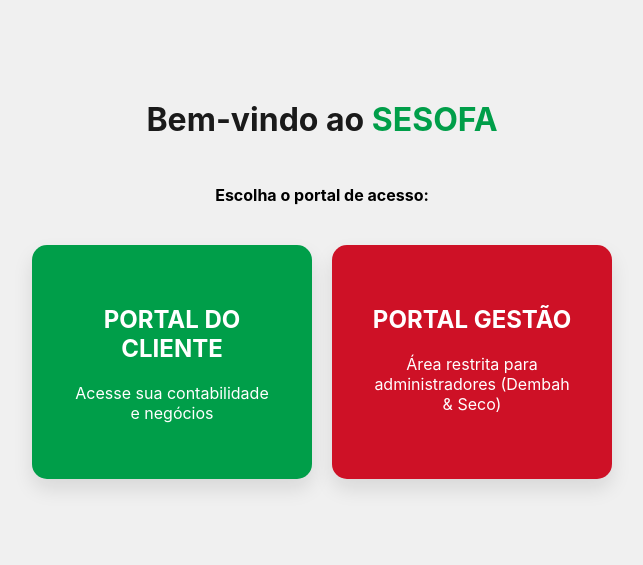
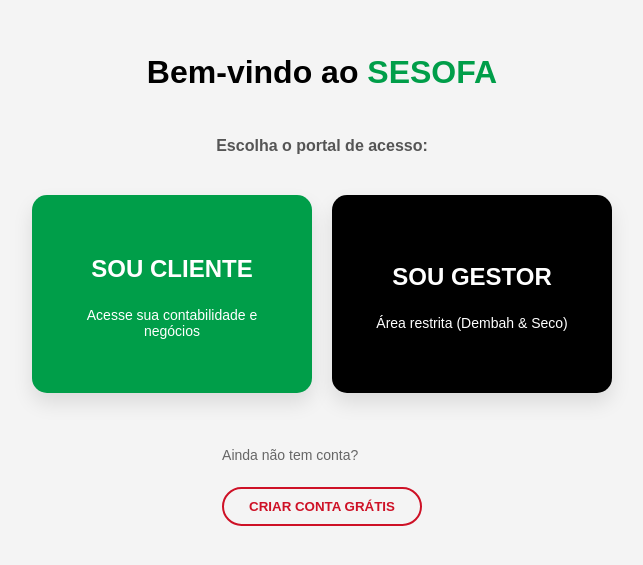
Before and after one commit to candmamadu00-glitch/sesofa, a React (Create React App) app in the folder cliente/: page / in a window 1280 px wide. Shown: the part 121-686 px from the top of the page, without its empty margins (318-961 px from the left). Built offline with nearby package versions, Linux system fonts and the light colour scheme.

Commit message:
Corrigindo cores selecao agora vai

```diff
--- a/cliente/src/pages/Selecao.js
+++ b/cliente/src/pages/Selecao.js
@@ -4,37 +4,82 @@
 const Selecao = () => {
   const navigate = useNavigate();
 
+  // Cores fixas para garantir que apareça sempre
+  const colors = {
+    green: '#009E49', // Verde Guiné
+    red: '#CE1126',   // Vermelho Guiné
+    yellow: '#FCD116',// Amarelo Guiné
+    black: '#000000',
+    white: '#FFFFFF'
+  };
+
   return (
-    <div style={{ height: '100vh', display: 'flex', flexDirection: 'column', alignItems: 'center', justifyContent: 'center', background: '#f0f0f0' }}>
-      <h1 style={{ color: 'var(--gb-black)', marginBottom: '30px' }}>Bem-vindo ao <span style={{color: 'var(--gb-green)'}}>SESOFA</span></h1>
-      <p style={{ marginBottom: '40px', fontWeight: 'bold' }}>Escolha o portal de acesso:</p>
+    <div style={{ height: '100vh', display: 'flex', flexDirection: 'column', alignItems: 'center', justifyContent: 'center', background: '#f4f4f4', fontFamily: 'Arial, sans-serif' }}>
+
+      <h1 style={{ color: colors.black, marginBottom: '30px', fontSize: '2rem' }}>
+        Bem-vindo ao <span style={{ color: colors.green, fontWeight: 'bold' }}>SESOFA</span>
+      </h1>
+
+      <p style={{ marginBottom: '40px', fontWeight: 'bold', color: '#555' }}>Escolha o portal de acesso:</p>
 
       <div style={{ display: 'flex', gap: '20px', flexWrap: 'wrap', justifyContent: 'center' }}>
-        {/* Card Cliente - Passa o tipo 'cliente' */}
-        <div onClick={() => navigate('/login', { state: { portal: 'cliente' } })} style={cardStyle('var(--gb-green)')}>
-          <h2 style={{ color: 'white' }}>PORTAL DO CLIENTE</h2>
-          <p style={{ color: 'white' }}>Acesse sua contabilidade e negócios</p>
+
+        {/* Card Cliente */}
+        <div
+          onClick={() => navigate('/login', { state: { portal: 'cliente' } })}
+          style={{ ...baseCardStyle, background: colors.green }}
+        >
+          <h2 style={{ color: 'white', marginBottom: '10px' }}>SOU CLIENTE</h2>
+          <p style={{ color: 'white', fontSize: '14px' }}>Acesse sua contabilidade e negócios</p>
         </div>
 
-        {/* Card Administrador - Passa o tipo 'admin' */}
-        <div onClick={() => navigate('/login', { state: { portal: 'admin' } })} style={cardStyle('var(--gb-red)')}>
-          <h2 style={{ color: 'white' }}>PORTAL GESTÃO</h2>
-          <p style={{ color: 'white' }}>Área restrita para administradores (Dembah & Seco)</p>
+        {/* Card Administrador */}
+        <div
+          onClick={() => navigate('/login', { state: { portal: 'admin' } })}
+          style={{ ...baseCardStyle, background: colors.black }}
+        >
+          <h2 style={{ color: 'white', marginBottom: '10px' }}>SOU GESTOR</h2>
+          <p style={{ color: 'white', fontSize: '14px' }}>Área restrita (Dembah & Seco)</p>
         </div>
+
       </div>
+
+      <div style={{ marginTop: '40px' }}>
+        <p style={{ fontSize: '14px', color: '#666' }}>Ainda não tem conta?</p>
+        <button
+          onClick={() => navigate('/cadastro')}
+          style={{
+            marginTop: '10px',
+            padding: '10px 25px',
+            border: `2px solid ${colors.red}`,
+            color: colors.red,
+            background: 'transparent',
+            borderRadius: '50px',
+            fontWeight: 'bold',
+            cursor: 'pointer'
+          }}
+        >
+          CRIAR CONTA GRÁTIS
+        </button>
+      </div>
+
     </div>
   );
 };
 
-const cardStyle = (color) => ({
-  background: color,
+// Estilo base dos cartões
+const baseCardStyle = {
   padding: '40px',
   borderRadius: '15px',
   width: '280px',
   textAlign: 'center',
   cursor: 'pointer',
   boxShadow: '0 10px 20px rgba(0,0,0,0.1)',
-  transition: '0.3s'
-});
+  transition: 'transform 0.2s',
+  display: 'flex',
+  flexDirection: 'column',
+  justifyContent: 'center',
+  alignItems: 'center'
+};
 
 export default Selecao;
```
